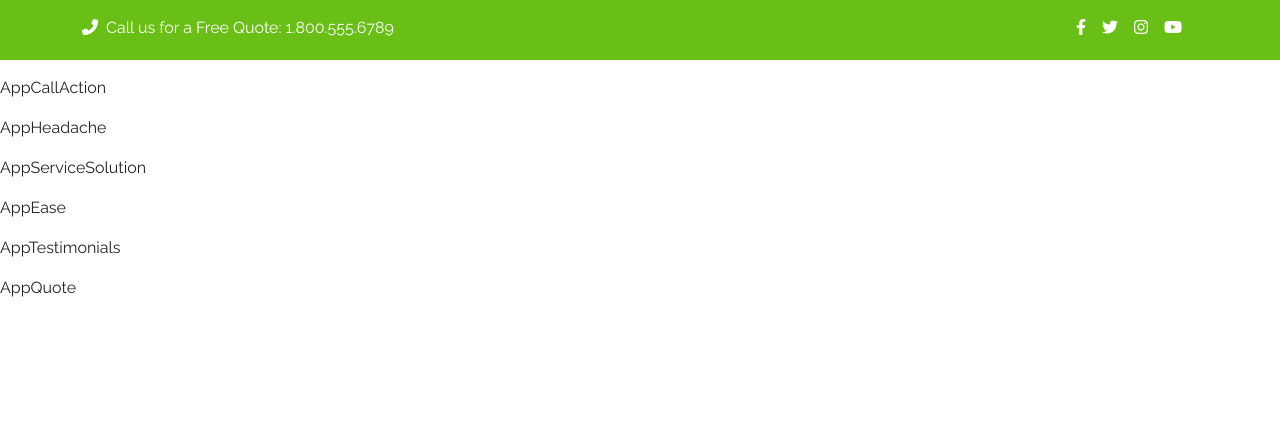
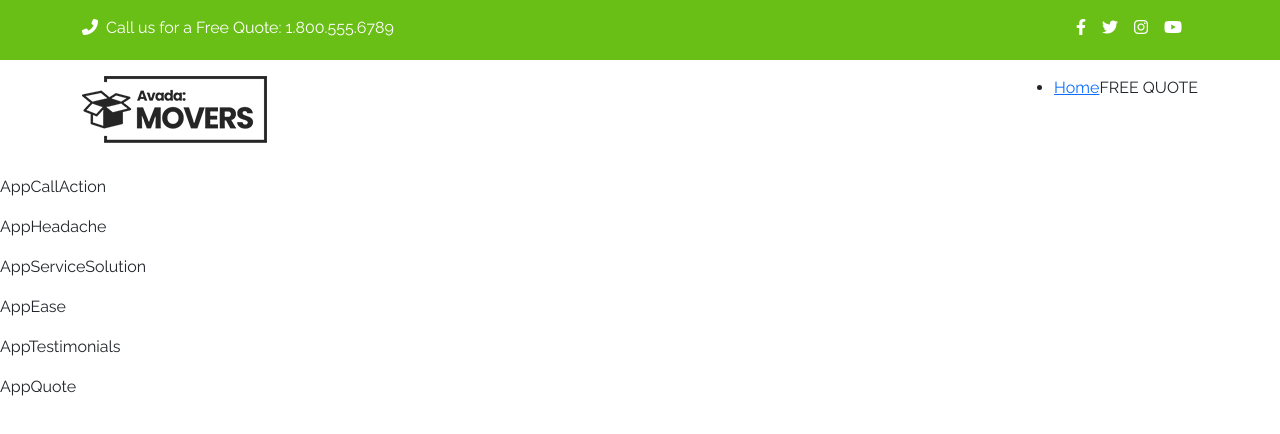
Before and after one commit to DeniseDichiara/proj-html-vuejs, a Vue app: page / in a window 1280 px wide. Shown: the top 434 px of the page. Built offline with nearby package versions, Linux system fonts and the light colour scheme.

Commit message:
added array with links and  new component for link

```diff
--- a/src/components/AppHeader.vue
+++ b/src/components/AppHeader.vue
@@ -1,13 +1,16 @@
 <template>
-    <header class="callus">
-        <SolcialNavbar />
+    <header>
+        <div class="callus">
+            <SolcialNavbar />
+        </div>
+        <AppLinks />
     </header>
 </template>
 
 
 <script>
 import SolcialNavbar from './SolcialNavbar.vue';
-
+import AppLinks from './AppLinks.vue';
 
 export default {
     name: 'Header',
@@ -19,6 +22,7 @@ export default {
 
     components: {
         SolcialNavbar,
+        AppLinks,
     },
 }
 </script>
--- /dev/null
+++ b/src/components/AppLinks.vue
@@ -0,0 +1,71 @@
+<template>
+    <div class="container">
+        <div class="row">
+            <div class="col-12 d-flex direction-row justify-content-between my-3">
+                <div>
+                    <img src="../assets/img/avada-movers-logo.png" alt="Avada Movers logo">
+                </div>
+                <div class="d-flex direction-row">
+                    <nav>
+                        <ul>
+                            <li>
+                                <a href="">
+                                    Home
+                                </a>
+                            </li>
+                        </ul>
+                    </nav>
+                    <div>
+                        FREE QUOTE
+                    </div>
+                </div>
+            </div>
+        </div>
+    </div>
+</template>
+
+
+<script>
+export default {
+    name: 'AppLinks',
+    data() {
+        return {
+            navbarLinks: [
+                {
+                    link: '#',
+                    text: 'Home',
+                    active: true
+                },
+                {
+                    link: '#',
+                    text: 'Rates',
+                    active: true
+                },
+                {
+                    link: '#',
+                    text: 'Testimonials',
+                    active: false
+                },
+                {
+                    link: '#',
+                    text: 'FAQ',
+                    active: false
+                },
+                {
+                    link: '#',
+                    text: 'Blog',
+                    active: false
+                },
+                {
+                    link: '#',
+                    text: 'Contact',
+                    active: false
+                },
+            ]
+        }
+    }
+}
+</script>
+
+
+<style lang="scss"></style>
```
